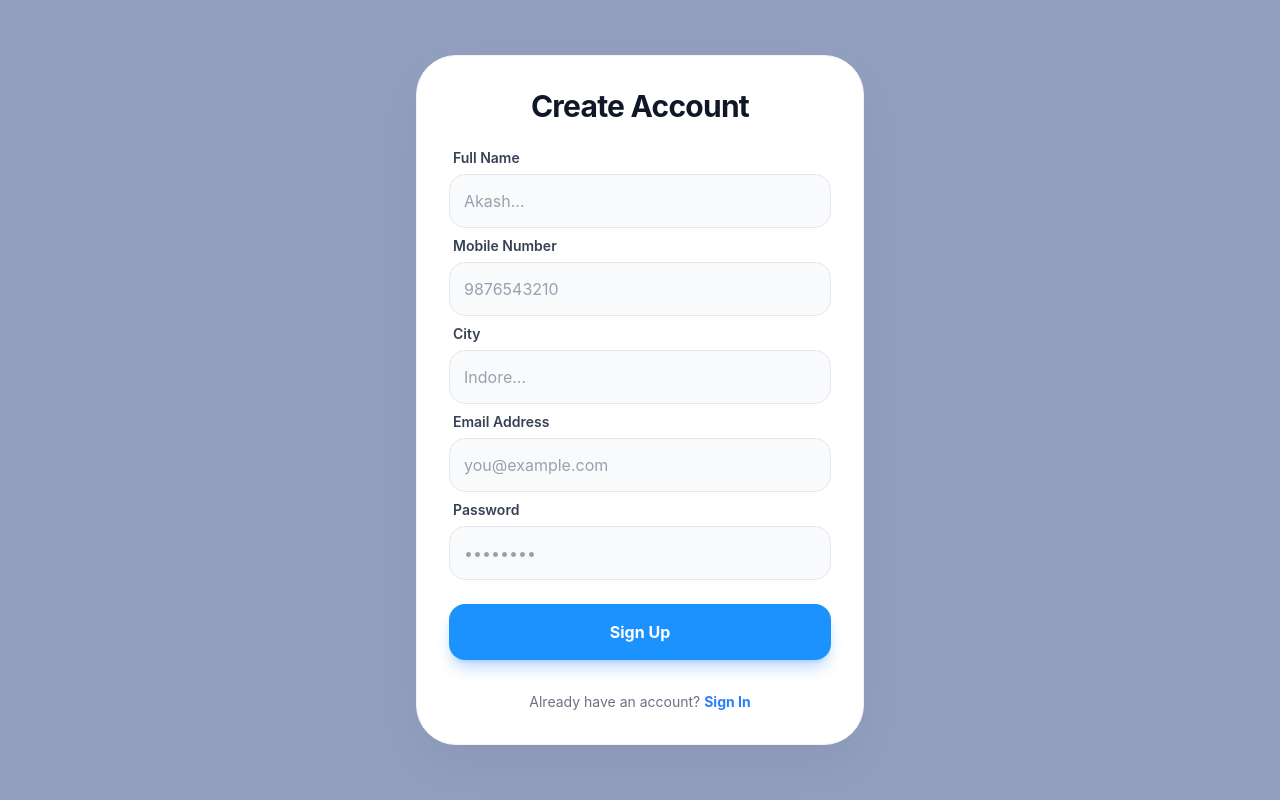
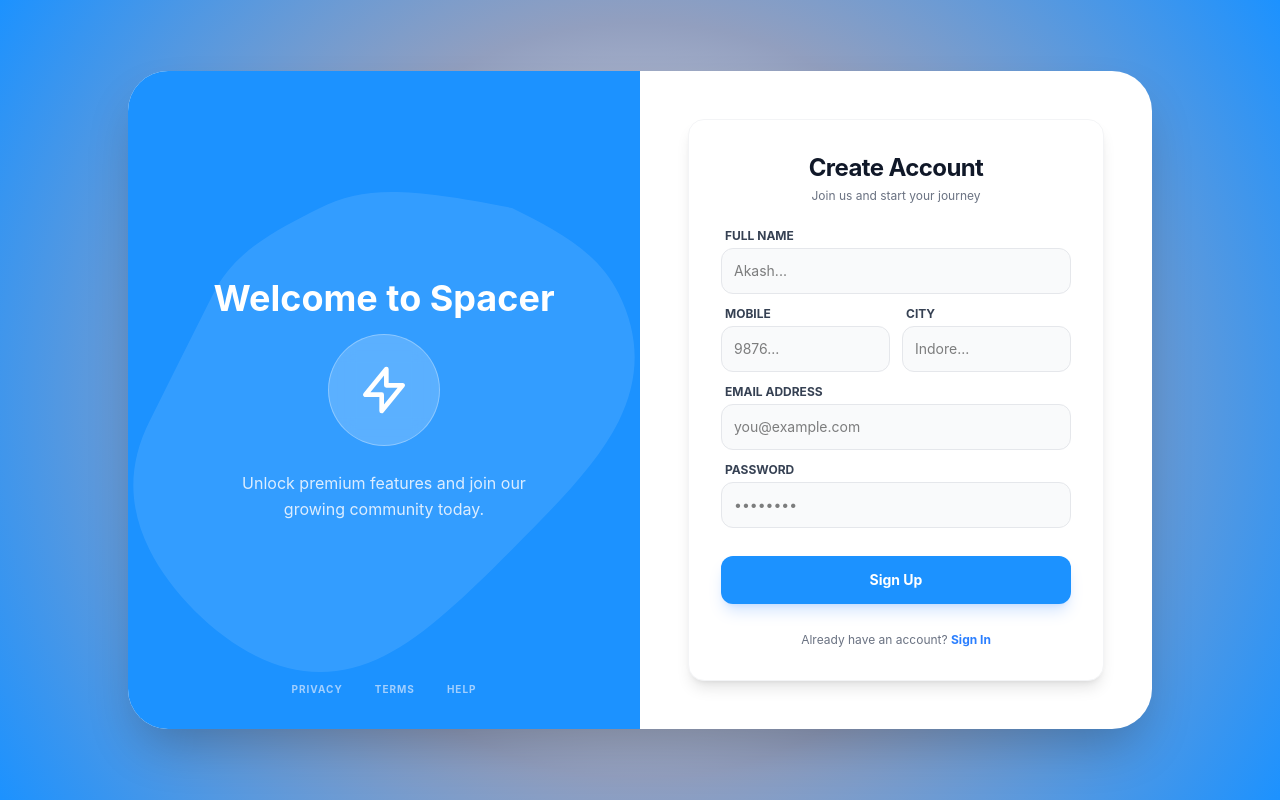
Before and after one commit to Akashofficial14/AuthTask, a React app in the folder frontend/: page / in a window 1280 px wide. Both pictures are taken after a click on the element "Sign Up". Built offline with nearby package versions, Linux system fonts and the light colour scheme; the HTML template or start-up script is replaced by a standard one.

Commit message:
done with responsivness

```diff
--- a/frontend/src/components/Login.jsx
+++ b/frontend/src/components/Login.jsx
@@ -1,81 +1,66 @@
 import React from "react";
-import { useState } from "react";
 import { useForm } from "react-hook-form";
-import axios from "axios";
 import { useNavigate } from "react-router";
 import { axiosInstance } from "../config/axiosInstance";
 import { toast } from "react-toastify";
+
 const Login = ({ setToggle }) => {
-  const {
-    register,
-    handleSubmit,
-    reset,
-    formState: { errors },
-  } = useForm();
+  const { register, handleSubmit, reset, formState: { errors } } = useForm();
   const navigate = useNavigate();
+
   const onSubmit = async (data) => {
-    // console.log("your data is ->>", data);
-
-    // reset()
     try {
-      // Use withCredentials to ensure cookies are sent back/forth
       const response = await axiosInstance.post("/api/auth/login", data);
       if (response) {
-        localStorage.setItem(
-          "userData",
-          JSON.stringify(response.data.existedUser),
-        );
-        // alert("Login Successful!");
+        localStorage.setItem("userData", JSON.stringify(response.data.existedUser));
         toast.success("Login Successful!");
         reset();
         navigate("/profile");
       }
     } catch (err) {
-      // alert(err.response?.data?.message || "Login failed");
       toast.error(err.response?.data?.message || "Login failed");
     }
   };
 
   return (
-    <div className="min-h-screen flex items-center justify-center bg-[#929FBF] p-4">
-      <div className="bg-white border border-gray-100 p-8 rounded-[2rem] w-full max-w-md shadow-[0_20px_50px_rgba(0,0,0,0.05)]">
+    // Removed the min-h-screen div and the extra white card div
+    <div className="animate-in fade-in duration-500 w-full rounded-2xl bg-white border border-gray-100 p-8 max-w-md shadow-lg">
+      <div className="max-w-sm mx-auto">
         <h2 className="text-3xl font-bold text-gray-900 mb-2 text-center tracking-tight">
           Log in
         </h2>
-        <p className="text-gray-500 text-center mb-10 text-sm">
+        <p className="text-gray-500 text-center mb-8 text-sm">
           Login to access your account
         </p>
 
-        <form onSubmit={handleSubmit(onSubmit)} className="space-y-4">
+        <form onSubmit={handleSubmit(onSubmit)} className="space-y-5">
           <div>
-            <label className="block text-gray-700 mb-2 text-sm font-semibold ml-1">
+            <label className="block text-gray-700 mb-2 text-xs font-bold ml-1 uppercase">
               Email
             </label>
             <input
               type="email"
               placeholder="Enter your email"
               {...register("email", { required: "Email is required" })}
-              className="w-full bg-gray-50 border border-gray-200 text-gray-900 rounded-2xl p-4 focus:outline-none focus:ring-2 focus:ring-blue-500/20 focus:border-blue-500 transition-all placeholder:text-gray-400"
+              className="w-full bg-gray-50 border border-gray-200 text-gray-900 rounded-2xl p-4 focus:outline-none focus:ring-2 focus:ring-blue-500/20 focus:border-blue-500 transition-all placeholder:text-gray-400 text-sm"
             />
           </div>
 
           <div>
-            <label className="block text-gray-700 mb-2 text-sm font-semibold ml-1">
+            <label className="block text-gray-700 mb-2 text-xs font-bold ml-1 uppercase">
               Password
             </label>
-            <div className="relative">
-              <input
-                type="password"
-                placeholder="••••••••"
-                {...register("password", { required: "Password is required" })}
-                className="w-full bg-gray-50 border border-gray-200 text-gray-900 rounded-2xl p-4 focus:outline-none focus:ring-2 focus:ring-blue-500/20 focus:border-blue-500 transition-all placeholder:text-gray-400"
-              />
-            </div>
+            <input
+              type="password"
+              placeholder="••••••••"
+              {...register("password", { required: "Password is required" })}
+              className="w-full bg-gray-50 border border-gray-200 text-gray-900 rounded-2xl p-4 focus:outline-none focus:ring-2 focus:ring-blue-500/20 focus:border-blue-500 transition-all placeholder:text-gray-400 text-sm"
+            />
           </div>
 
           <button
             type="submit"
-            className="w-full bg-[#1c92ff] hover:bg-[#007ceb] text-white font-bold py-4 rounded-2xl mt-4 shadow-lg shadow-blue-500/30 transition-all active:scale-[0.98]"
+            className="w-full bg-[#1c92ff] hover:bg-[#007ceb] text-white font-bold py-4 rounded-2xl mt-2 shadow-lg shadow-blue-500/30 transition-all active:scale-[0.98]"
           >
             Log in
           </button>
--- a/frontend/src/components/Register.jsx
+++ b/frontend/src/components/Register.jsx
@@ -7,99 +7,93 @@ const Register = ({ setToggle }) => {
   const { register, handleSubmit, reset, formState: { errors } } = useForm();
 
   const onSubmit = async (data) => {
-    // console.log("Form Data:", data);
     try {
       const response = await axiosInstance.post("/api/auth/register", data);
       toast.success("Registration Successful! Please verify your email.");
       reset();
-      console.log(response.data);
+      setToggle(false);
     } catch (err) {
       toast.error(err.response?.data?.message || "Registration failed");
     }
   };
 
   return (
-    <div className="min-h-screen flex items-center justify-center bg-[#929FBF] p-4"
-  >
-<div className="bg-white border border-gray-100 p-8 rounded-[2.5rem] w-full max-w-md shadow-[0_20px_50px_rgba(0,0,0,0.05)]">
-  <h2 className="text-3xl font-bold text-gray-900 mb-6 text-center tracking-tight">Create Account</h2>
+    // Removed min-h-screen and background because AuthLayout handles the centering
+    <div className="animate-in fade-in duration-500 w-full rounded-2xl bg-white border border-gray-100 p-8 max-w-md shadow-lg">
+      <div className="max-w-md mx-auto">
+        <h2 className="text-2xl font-bold text-gray-900 mb-1 text-center tracking-tight">
+          Create Account
+        </h2>
+        <p className="text-gray-500 text-center mb-6 text-xs">
+          Join us and start your journey
+        </p>
 
-  <form onSubmit={handleSubmit(onSubmit)} className="space-y-2">
-    {/* Name Field */}
+        <form onSubmit={handleSubmit(onSubmit)} className="space-y-3">
+          {/* Full Name */}
           <div>
-      <label className="block text-gray-700 mb-1.5 text-sm font-semibold ml-1">Full Name</label>
+            <label className="block text-gray-700 mb-1 text-xs font-bold ml-1">FULL NAME</label>
             <input
               {...register("name", { required: "Name is required" })}
-        className="w-full bg-gray-50 border border-gray-200 text-gray-900 rounded-2xl p-3.5 focus:outline-none focus:ring-2 focus:ring-blue-500/20 focus:border-blue-500 transition-all placeholder:text-gray-400"
+              className="w-full bg-gray-50 border border-gray-200 text-sm rounded-xl p-3 focus:ring-2 focus:ring-blue-500/20 focus:border-blue-500 outline-none transition-all"
               placeholder="Akash..."
             />
-      {errors.name && <p className="text-red-500 text-xs mt-1 ml-1">{errors.name.message}</p>}
+            {errors.name && <p className="text-red-500 text-[10px] mt-0.5 ml-1">{errors.name.message}</p>}
           </div>
 
-    {/* Mobile Number Field */}
+          {/* Row: Mobile & City (Saves vertical space) */}
+          <div className="grid grid-cols-2 gap-3">
             <div>
-      <label className="block text-gray-700 mb-1.5 text-sm font-semibold ml-1">Mobile Number</label>
+              <label className="block text-gray-700 mb-1 text-xs font-bold ml-1">MOBILE</label>
               <input
                 type="tel"
-        {...register("mobileNumber", {
-          required: "Mobile number is required",
-          pattern: {
-            value: /^[0-9]{10}$/,
-            message: "Enter a valid 10-digit mobile number"
-          }
-        })}
-        className="w-full bg-gray-50 border border-gray-200 text-gray-900 rounded-2xl p-3.5 focus:outline-none focus:ring-2 focus:ring-blue-500/20 focus:border-blue-500 transition-all placeholder:text-gray-400"
-        placeholder="9876543210"
+                {...register("mobileNumber", { required: "Required" })}
+                className="w-full bg-gray-50 border border-gray-200 text-sm rounded-xl p-3 focus:border-blue-500 outline-none"
+                placeholder="9876..."
               />
-      {errors.mobileNumber && <p className="text-red-500 text-xs mt-1 ml-1">{errors.mobileNumber.message}</p>}
+            </div>
+            <div>
+              <label className="block text-gray-700 mb-1 text-xs font-bold ml-1">CITY</label>
+              <input
+                {...register("city", { required: "Required" })}
+                className="w-full bg-gray-50 border border-gray-200 text-sm rounded-xl p-3 focus:border-blue-500 outline-none"
+                placeholder="Indore..."
+              />
+            </div>
           </div>
 
-    {/* City Field */}
+          {/* Email */}
           <div>
-      <label className="block text-gray-700 mb-1.5 text-sm font-semibold ml-1">City</label>
+            <label className="block text-gray-700 mb-1 text-xs font-bold ml-1">EMAIL ADDRESS</label>
             <input
-        {...register("city", { required: "City is required" })}
-        className="w-full bg-gray-50 border border-gray-200 text-gray-900 rounded-2xl p-3.5 focus:outline-none focus:ring-2 focus:ring-blue-500/20 focus:border-blue-500 transition-all placeholder:text-gray-400"
-        placeholder="Indore..."
+              {...register("email", { required: "Email is required" })}
+              className="w-full bg-gray-50 border border-gray-200 text-sm rounded-xl p-3 focus:border-blue-500 outline-none"
+              placeholder="you@example.com"
             />
-      {errors.city && <p className="text-red-500 text-xs mt-1 ml-1">{errors.city.message}</p>}
           </div>
 
-    {/* Email Field */}
+          {/* Password */}
           <div>
-      <label className="block text-gray-700 mb-1.5 text-sm font-semibold ml-1">Email Address</label>
+            <label className="block text-gray-700 mb-1 text-xs font-bold ml-1">PASSWORD</label>
             <input
-        {...register("email", {
-          required: "Email is required",
-          pattern: { value: /^\S+@\S+$/i, message: "Invalid email address" }
-        })}
-        className="w-full bg-gray-50 border border-gray-200 text-gray-900 rounded-2xl p-3.5 focus:outline-none focus:ring-2 focus:ring-blue-500/20 focus:border-blue-500 transition-all placeholder:text-gray-400"
-        placeholder="you@example.com"
+              type="password"
+              {...register("password", { required: "Password is required", minLength: 6 })}
+              className="w-full bg-gray-50 border border-gray-200 text-sm rounded-xl p-3 focus:border-blue-500 outline-none"
+              placeholder="••••••••"
             />
-      {errors.email && <p className="text-red-500 text-xs mt-1 ml-1">{errors.email.message}</p>}
           </div>
 
-    {/* Password Field */}
-    <div>
-      <label className="block text-gray-700 mb-1.5 text-sm font-semibold ml-1">Password</label>
-      <input
-        type="password"
-        {...register("password", {
-          required: "Password is required",
-          minLength: { value: 6, message: "Minimum 6 characters" }
-        })}
-        className="w-full bg-gray-50 border border-gray-200 text-gray-900 rounded-2xl p-3.5 focus:outline-none focus:ring-2 focus:ring-blue-500/20 focus:border-blue-500 transition-all placeholder:text-gray-400"
-        placeholder="••••••••"
-      />
-      {errors.password && <p className="text-red-500 text-xs mt-1 ml-1">{errors.password.message}</p>}
-    </div>
-
-    <button type="submit" className="w-full bg-[#1c92ff] hover:bg-[#007ceb] text-white font-bold py-4 rounded-2xl mt-4 transition-all shadow-lg shadow-blue-500/30 active:scale-[0.98]">
+          <button
+            type="submit"
+            className="w-full bg-[#1c92ff] hover:bg-[#007ceb] text-white font-bold py-3.5 rounded-xl mt-4 transition-all shadow-lg shadow-blue-500/20 active:scale-[0.98] text-sm"
+          >
             Sign Up
           </button>
 
-    <p onClick={() => (setToggle(prev => !prev))} className='text-sm text-center text-gray-500 mt-6 cursor-pointer'>
-      Already have an account? <span className='text-blue-500 font-bold hover:underline underline-offset-4'>Sign In</span>
+          <p
+            onClick={() => setToggle(prev => !prev)}
+            className='text-xs text-center text-gray-500 mt-4 cursor-pointer hover:text-blue-500 transition-colors'
+          >
+            Already have an account? <span className='text-blue-500 font-bold'>Sign In</span>
           </p>
         </form>
       </div>
--- a/frontend/src/components/home/Display.jsx
+++ b/frontend/src/components/home/Display.jsx
@@ -11,6 +11,7 @@ import {
 import { InfoRow } from "./MiniComponent";
 
 const Display = ({ view, data, setView, handleLogout }) => {
+    console.log("Profile Data:", data.name); // Debugging line to check data structure
   return (
     <>
       {" "}
--- a/frontend/src/layout/AuthLayout.jsx
+++ b/frontend/src/layout/AuthLayout.jsx
@@ -4,14 +4,57 @@ import Register from "../components/Register";
 
 const AuthLayout = () => {
   const [toggle, setToggle] = useState(false);
+
   return (
-    <>
-      {toggle ? (
-        <Register setToggle={setToggle} />
-      ) : (
-        <Login setToggle={setToggle} />
-      )}
-    </>
+    // h-screen and overflow-hidden prevent the page from scrolling
+<div
+  className="min-h-screen w-full flex items-center justify-center p-4 md:p-8 overflow-hidden font-sans"
+  style={{
+    background: "radial-gradient(circle at center, #ffffff 0%, #929FBF 50%, #1c92ff 100%)"
+  }}
+>
+      {/* Main Card: Fixed max-height to ensure it never exceeds viewport */}
+      <div className="flex flex-col md:flex-row bg-white rounded-[2.5rem] overflow-hidden max-w-5xl w-full shadow-2xl h-full max-h-[700px]">
+
+        {/* Left Side: Branding */}
+        <div className="hidden md:flex md:w-1/2 bg-[#1c92ff] p-12 flex-col justify-center items-center text-white relative">
+          {/* Decorative Background Blob */}
+          <div className="absolute inset-0 opacity-10 pointer-events-none">
+            <svg viewBox="0 0 200 200" xmlns="http://www.w3.org/2000/svg" className="w-full h-full scale-125">
+              <path fill="#FFFFFF" d="M40,-60C53.3,-53.3,66.7,-46.7,73.3,-33.3C80,-20,80,-6.7,73.3,6.7C66.7,20,53.3,33.3,40,46.7C26.7,60,13.3,73.3,0,80C-13.3,86.7,-26.7,86.7,-40,80C-53.3,73.3,-66.7,60,-73.3,46.7C-80,33.3,-80,20,-73.3,6.7C-66.7,-6.7,-60,-20,-53.3,-33.3C-46.7,-46.7,-33.3,-53.3,-20,-60C-6.7,-66.7,6.7,-66.7,40,-60Z" transform="translate(100 100)" />
+            </svg>
+          </div>
+
+          <div className="relative z-10 text-center">
+            <h1 className="text-4xl font-bold mb-4">Welcome to Spacer</h1>
+            <div className="bg-white/20 p-5 rounded-full w-28 h-28 flex items-center justify-center mx-auto mb-6 backdrop-blur-md border border-white/30">
+               <svg className="w-14 h-14 text-white" fill="none" stroke="currentColor" viewBox="0 0 24 24">
+                <path strokeLinecap="round" strokeLinejoin="round" strokeWidth="2" d="M13 10V3L4 14h7v7l9-11h-7z" />
+              </svg>
+            </div>
+            <p className="text-blue-50 text-base max-w-xs mx-auto leading-relaxed opacity-90">
+              Unlock premium features and join our growing community today.
+            </p>
+          </div>
+
+          <div className="absolute bottom-8 flex gap-8 text-[10px] tracking-widest text-blue-100/70 font-bold uppercase">
+            <span className="hover:text-white cursor-pointer transition-all">Privacy</span>
+            <span className="hover:text-white cursor-pointer transition-all">Terms</span>
+            <span className="hover:text-white cursor-pointer transition-all">Help</span>
+          </div>
+        </div>
+
+        {/* Right Side: Form Content (Scrollable internally if screen is tiny) */}
+        <div className="w-full md:w-1/2 p-6 md:p-12 flex flex-col justify-center overflow-y-auto no-scrollbar">
+          {toggle ? (
+            <Register setToggle={setToggle} />
+          ) : (
+            <Login setToggle={setToggle} />
+          )}
+        </div>
+
+      </div>
+    </div>
   );
 };
 
--- a/frontend/src/router/AppRouter.jsx
+++ b/frontend/src/router/AppRouter.jsx
@@ -1,7 +1,7 @@
 import React, { Profiler } from "react";
 import { createBrowserRouter } from "react-router";
 import { RouterProvider } from "react-router/dom";
-import AuthLayout from "../Layout/AuthLayout";
+import AuthLayout from "../layout/AuthLayout";
 import Homelayout from "../layout/Homelayout";
 import ProtectedRoute from "../components/ProtectedRoute";
 import PublicRoute from "../components/PublicRoute";
```
Also changed, not shown: frontend/src/layout/Homelayout.jsx (+8 -2 lines). Lines whose indentation alone changed are shown as unchanged.
